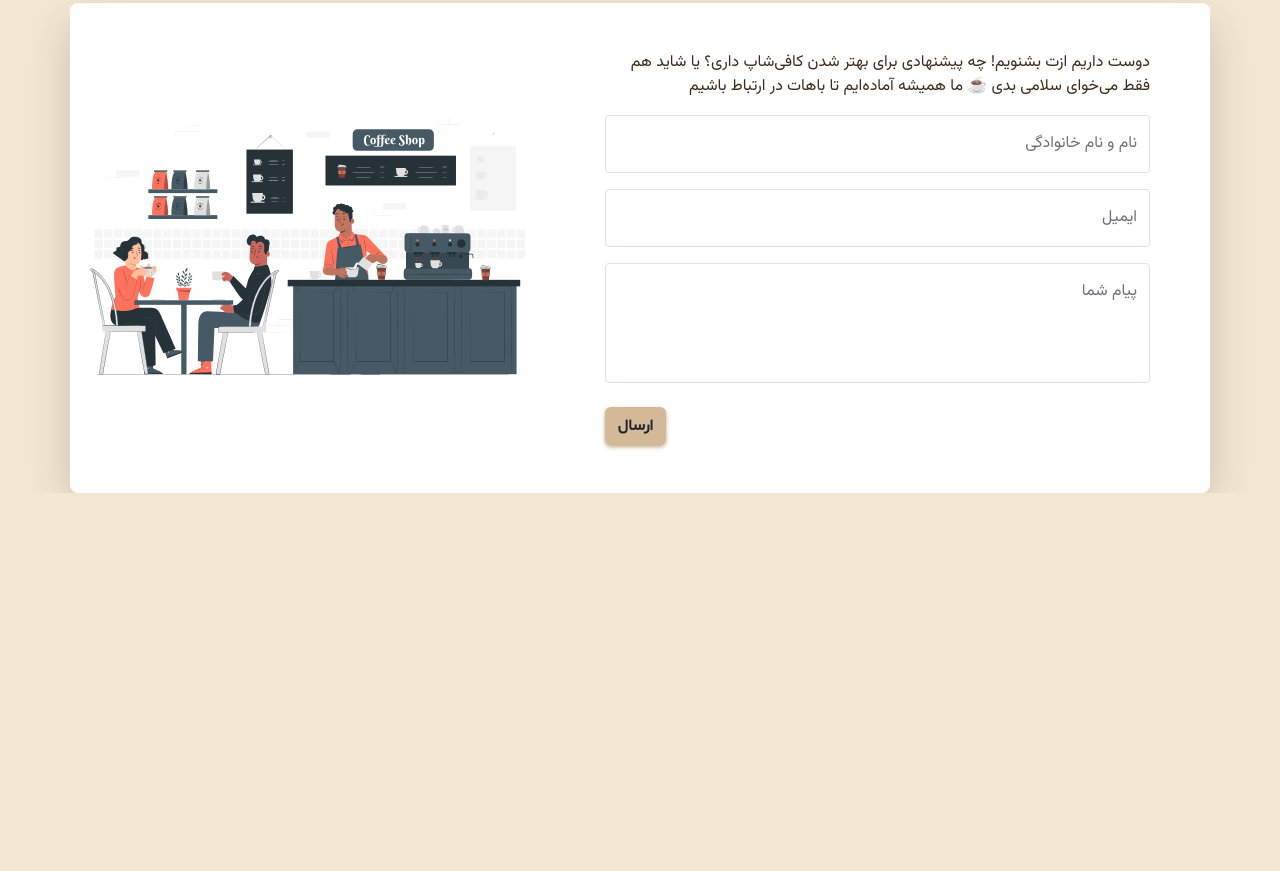
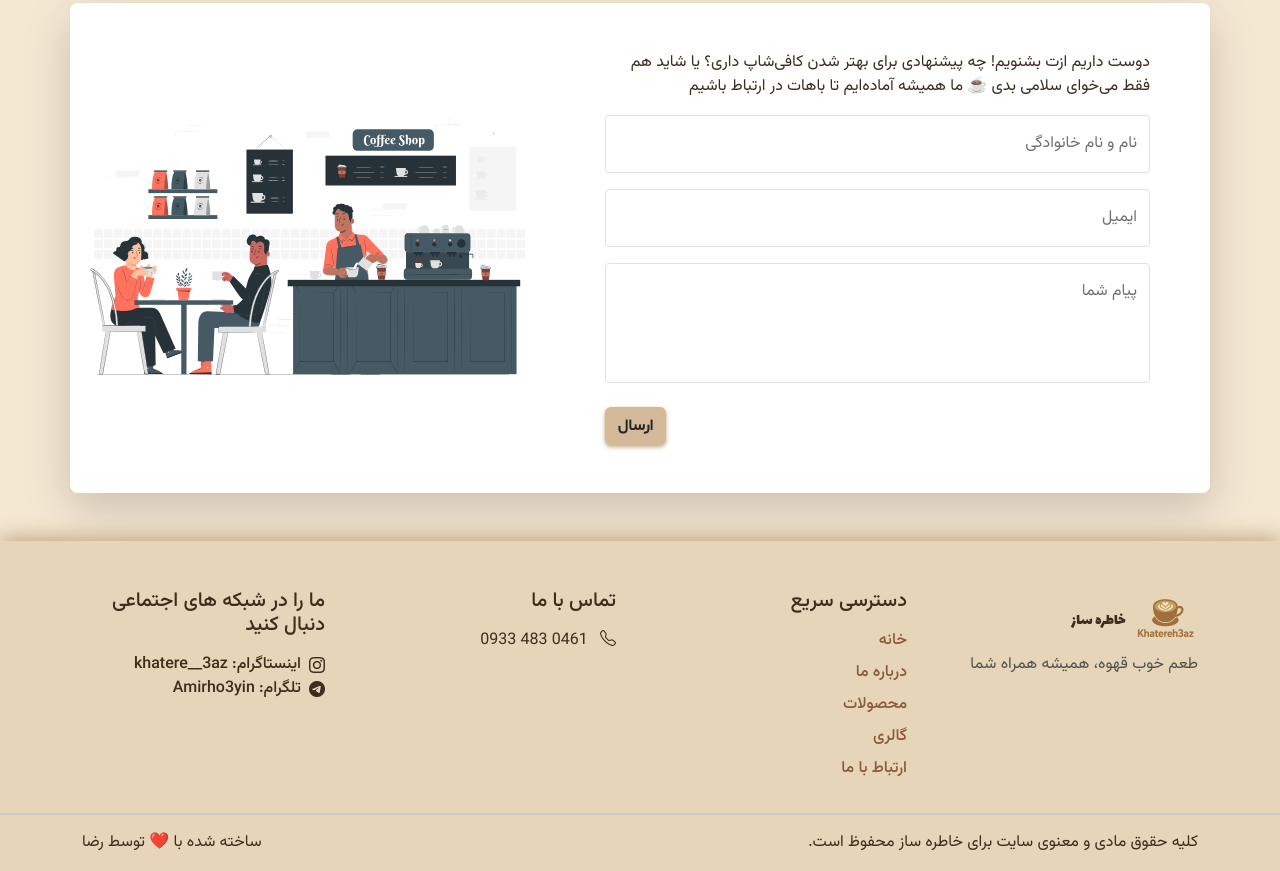
Before and after one commit to reza-pourrajab/Khatere3az-Cafe, a plain HTML site: page index.html in a window 1280 px wide. Shown: the part 3341-4212 px from the top of the page. Before the commit the page ends 3834 px from the top, so only its background shows below. Drawn offline with nearby package versions, Linux system fonts and the light colour scheme.

Commit message:
feat(footer): complete coding for footer

```diff
--- a/index.html
+++ b/index.html
@@ -1071,6 +1071,92 @@
 				</div>
 			</section>
 		</main>
+		<footer class="footer mt-5 pt-5 overflow-hidden">
+			<div class="container">
+				<div
+					class="row row-cols-1 row-cols-md-2 row-cols-lg-4 g-5 text-center text-lg-start"
+				>
+					<div class="col">
+						<a class="navbar-brand brand-custom brand-footer" href="#">
+							<img
+								src="./images/Logo.webp"
+								alt="لوگو کافی شاپ"
+								class="img-fluid logo-img me-2"
+								width="64"
+								loading="lazy"
+							/>
+							خاطره ساز</a
+						>
+						<p class="text-muted">طعم خوب قهوه، همیشه همراه شما</p>
+					</div>
+					<div class="col">
+						<h5 class="footer-title">دسترسی سریع</h5>
+						<ul class="footer-menu d-flex flex-column gap-2 list-unstyled">
+							<li class="footer-menu__item">
+								<a class="footer-menu__link h6" href="#home">خانه</a>
+							</li>
+							<li class="footer-menu__item">
+								<a class="footer-menu__link h6" href="#about-us">درباره ما</a>
+							</li>
+							<li class="footer-menu__item">
+								<a class="footer-menu__link h6" href="#products">محصولات</a>
+							</li>
+							<li class="footer-menu__item">
+								<a class="footer-menu__link h6" href="#gallery">گالری</a>
+							</li>
+							<li class="footer-menu__item">
+								<a class="footer-menu__link h6" href="#contact-us"
+									>ارتباط با ما</a
+								>
+							</li>
+						</ul>
+					</div>
+					<div class="col">
+						<h5 class="footer-title">تماس با ما</h5>
+						<div class="call-content">
+							<a
+								href="tel:+989334810461"
+								class="footer-phone text-decoration-none"
+								style="direction: ltr"
+							>
+								<i class="bi bi-telephone me-2"></i>
+								0461 483 0933</a
+							>
+						</div>
+					</div>
+					<div class="col">
+						<h5 class="footer-title">ما را در شبکه های اجتماعی دنبال کنید</h5>
+						<a
+							href="https://www.instagram.com/khatere__3az/?utm_source=ig_web_button_share_sheet"
+							class="footer-social"
+							target="_blank"
+						>
+							<i
+								class="bi bi-instagram me-2 d-flex align-items-center justify-content-center"
+							></i>
+							اینستاگرام: khatere__3az</a
+						>
+						<a
+							href="https://t.me/Amirho3yin"
+							class="footer-social"
+							target="_blank"
+						>
+							<i class="bi bi-telegram me-2 d-flex align-items-center"></i>
+							تلگرام: Amirho3yin</a
+						>
+					</div>
+				</div>
+			</div>
+			<hr class="border border-secondary-subtle opacity-75" />
+			<div class="container">
+				<div
+					class="footer-rules d-flex align-items-center justify-content-center justify-content-md-between flex-wrap text-center"
+				>
+					<p>کلیه حقوق مادی و معنوی سایت برای خاطره ساز محفوظ است.</p>
+					<p>ساخته شده با ❤️ توسط رضا</p>
+				</div>
+			</div>
+		</footer>
 		<script src="./js/bootstrap.bundle.min.js" defer></script>
 		<script src="./js/script.js" defer></script>
 	</body>
--- a/styles/main.css
+++ b/styles/main.css
@@ -209,3 +209,41 @@ button:focus-visible {
 .gallery-wrapper-img:hover .gallery-img {
 	transform: scale(1.03);
 }
+
+/* Footer */
+.footer {
+	background-color: var(--color-bg-card);
+	box-shadow: 0 -4px 20px var(--color-border);
+}
+.footer a {
+	text-decoration: none;
+}
+.brand-footer,
+.footer-social {
+	display: flex;
+	align-items: center;
+	justify-content: center;
+}
+.footer-title,
+.footer-phone,
+.footer-social {
+	color: var(--color-text-main);
+}
+.footer-title {
+	margin-bottom: 1rem;
+}
+.footer-menu {
+}
+.footer-menu__item {
+}
+.footer-menu__link {
+	color: var(--color-accent);
+	transition: color 0.3s ease;
+}
+.footer-menu__link:hover {
+	color: var(--color-text-main);
+}
+.footer-social {
+	text-align: center;
+	font-weight: 500;
+}
--- a/styles/responsive.css
+++ b/styles/responsive.css
@@ -13,6 +13,10 @@
 	.hero-content {
 		padding-top: 50px;
 	}
+	.brand-footer,
+	.footer-social {
+		justify-content: start;
+	}
 }
 @media (min-width: 768px) {
 	.about-us__img {
```
